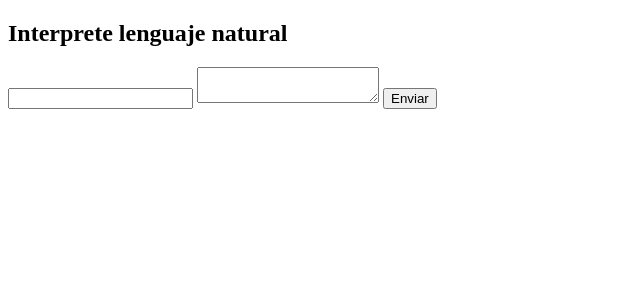
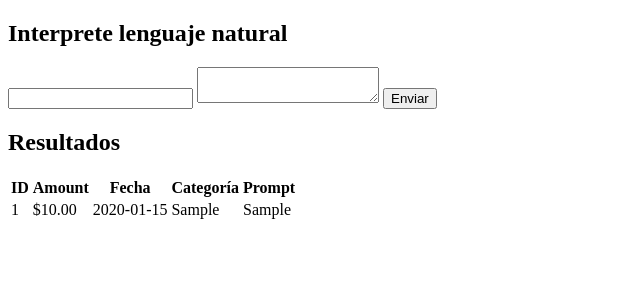
Before and after one commit to ignacioz21/GestorGastosIA, a Flask app: page /PLM in a window 1280 px wide. Shown: the part 44-344 px from the top of the page, without its empty margins (0-640 px from the left). Run offline with Flask 3, Linux system fonts and the light colour scheme; tables that the repository leaves empty hold one stand-in row (values such as "Sample post").

Commit message:
Add PLM expenses retrieval and display in template
- Implemented `get_expenses_PLM` function to fetch expenses from the database.
- Updated `plm` route to retrieve and pass expenses to the template.
- Enhanced `prueba2.html` to display a table of expenses if available.

```diff
--- a/src/database/helpeDB.py
+++ b/src/database/helpeDB.py
@@ -92,3 +92,28 @@ def add_expenses_PLM(text, amount):
                 connection.close()
                 print("MySQL connection is closed.")
     return False, "Database connection failed"
+
+
+def get_expenses_PLM():
+    connection = get_db_connection()
+    if connection:
+        try:
+            cursor = connection.cursor(dictionary=True)
+            cursor.execute("""
+                SELECT id, categoria, amount,
+                       DATE_FORMAT(date, '%Y-%m-%d') as date,
+                       prompt
+                FROM expensesPLN
+                ORDER BY date DESC
+            """)
+            expenses = cursor.fetchall()
+            return expenses
+        except Error as e:
+            print(f"Error fetching PLM expenses: {e}")
+            return []
+        finally:
+            if connection.is_connected():
+                cursor.close()
+                connection.close()
+                print("MySQL connection closed")
+    return []
--- a/src/routes/main.py
+++ b/src/routes/main.py
@@ -1,5 +1,5 @@
 from flask import Blueprint, render_template, request, redirect, url_for, flash
-from src.database.helpeDB import add_expense, get_expenses, add_expenses_PLM
+from src.database.helpeDB import add_expense, get_expenses, add_expenses_PLM, get_expenses_PLM
 from datetime import datetime
 from werkzeug.utils import secure_filename
 from src.IA.utils.image_processing import extract_text, extract_text_pdf
@@ -59,7 +59,8 @@ def plm():
 
         return redirect(url_for('main.plm'))
 
-    return render_template('prueba2.html')
+    expenses = get_expenses_PLM()
+    return render_template('prueba2.html', expenses=expenses)
 
 
 @bp.route('/OCR', methods=['GET', 'POST'])
--- a/src/templates/prueba2.html
+++ b/src/templates/prueba2.html
@@ -9,4 +9,35 @@
     <textarea name="prompt_text" required></textarea>
     <button type="submit" id="add-prompt">Enviar</button>
 </form>
+
+<div class="expenses-container">
+    <h2>Resultados</h2>
+    {% if expenses %}
+        <div class="table-responsive">
+            <table class="table-stripped">
+                <thead>
+                    <tr>
+                        <th>ID</th>
+                        <th>Amount</th>
+                        <th>Fecha</th>
+                        <th>Categoría</th>
+                        <th>Prompt</th>
+                    </tr>
+                </thead>
+                <tbody>
+                    {% for expense in expenses %}
+                        <tr>
+                            <td>{{ expense.id }}</td>
+                            <td>${{ "%.2f"|format(expense.amount|float) }}</td>
+                            <td>{{ expense.date }}</td>
+                            <td>{{ expense.categoria }}</td>
+                            <td>{{ expense.prompt }}</td>
+                        </tr>
+                    {% endfor %}
+                </tbody>
+            </table>
+        </div>
+    {% else %}
+        <p class="text-muted">No hay gastos registrados</p>
+    {% endif %}
 {% endblock %}
```
